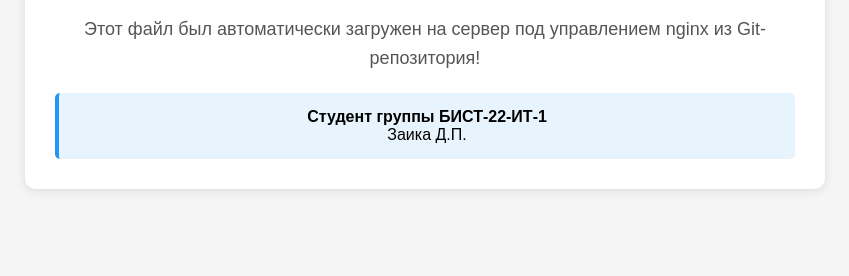
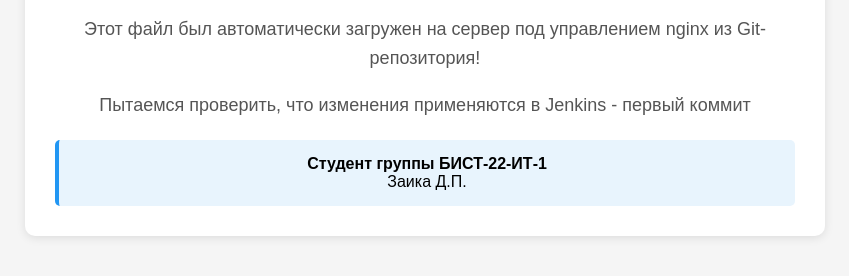
Before and after one commit to DenisZaika/devops-lab5-zaika-d, a plain HTML site: page index.html in a window 1280 px wide. Shown: the part 210-486 px from the top of the page, without its empty margins (215-1064 px from the left). Drawn offline with Linux system fonts and the light colour scheme.

Commit message:
Update1 index.html

```diff
--- a/index.html
+++ b/index.html
@@ -53,6 +53,7 @@
         <div class="message">
             <p><strong>Привет!</strong> Это мой первый проект в Jenkins.</p>
             <p>Этот файл был автоматически загружен на сервер под управлением nginx из Git-репозитория!</p>
+            <p>Пытаемся проверить, что изменения применяются в Jenkins - первый коммит</p>
         </div>
 
         <div class="student-info">
```
